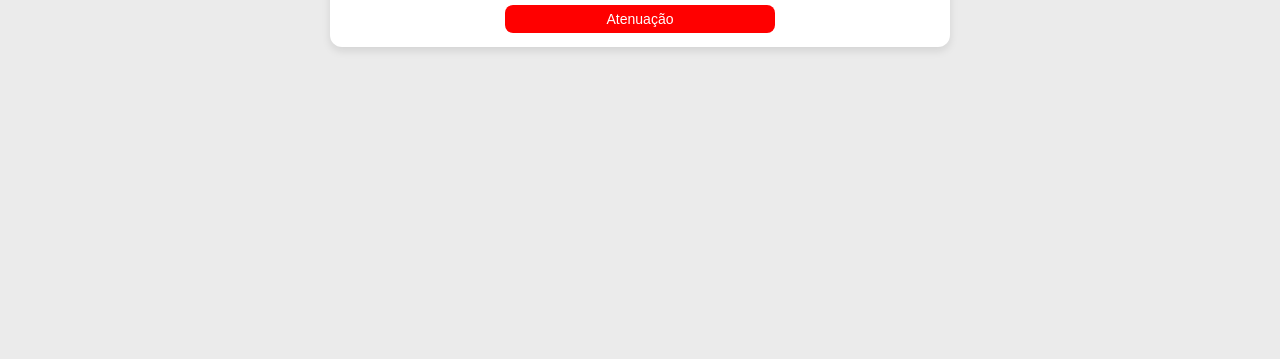
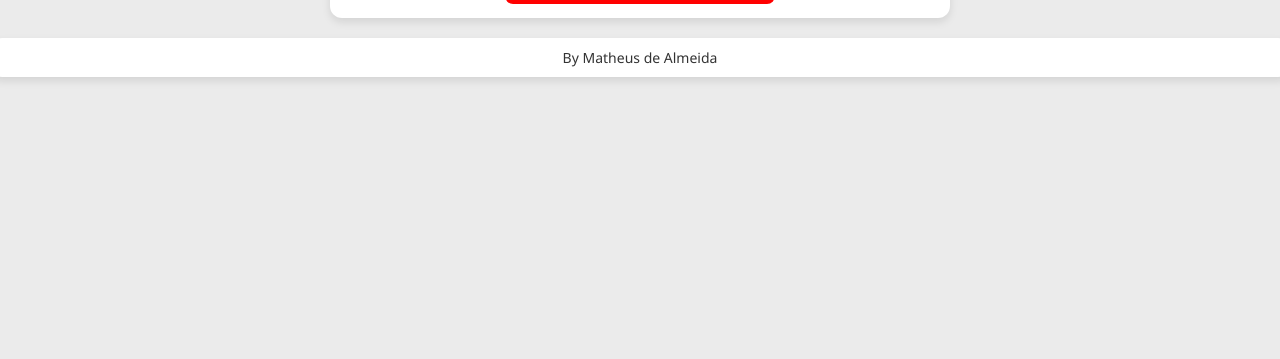
Before and after one commit to MatheusAllmeida/CALLBACK-, a plain HTML site: page index.html in a window 1280 px wide. Shown: the part 441-800 px from the top of the page. Drawn offline with Linux system fonts and the light colour scheme.

Commit message:
Add files via upload

```diff
--- a/index.html
+++ b/index.html
@@ -285,7 +285,9 @@
             </form>
         </div>
     </div>
-
+    <footer>
+        By Matheus de Almeida
+    </footer>
     <script src="script.js"></script>
 </body>
 </html>
--- a/styles.css
+++ b/styles.css
@@ -5,6 +5,7 @@ body {
     margin: 0;
     padding: 0;
     display: flex;
+    flex-direction: column;
     justify-content: center;
     align-items: center;
     min-height: 100vh;
@@ -106,6 +107,19 @@ h2 {
     margin-top: 8px; /* Reduzido */
 }
 
+/* Estilo do footer */
+footer {
+    background-color: #ffffff;
+    padding: 10px;
+    border-radius: 12px;
+    box-shadow: 0 4px 8px rgba(0, 0, 0, 0.1);
+    width: 100%;
+    text-align: center;
+    margin-top: 20px;
+    font-size: 14px;
+    color: #333;
+}
+
 /* Responsividade */
 @media (max-width: 600px) {
     .container {
```
